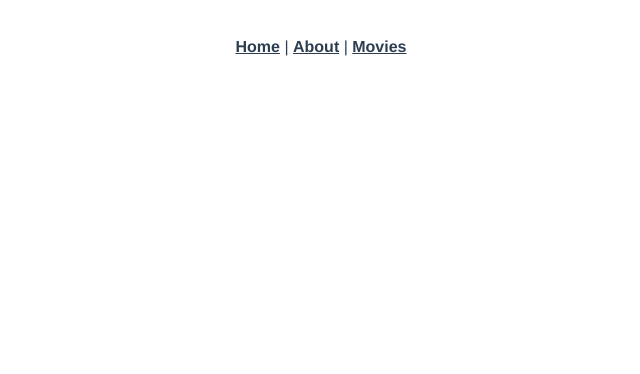
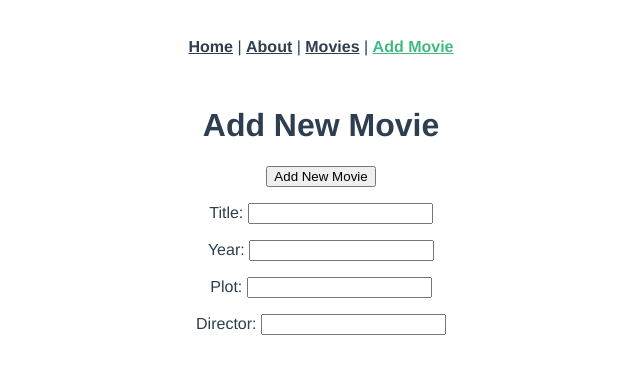
Before and after one commit to erwinreyzon/movie-app-frontend, a Vue app: page /new in a window 1280 px wide. Shown: the top 374 px of the page, without its empty margins (319-959 px from the left). Built offline with nearby package versions, Linux system fonts and the light colour scheme.

Commit message:
adds MoviesNew.vue with create function

```diff
--- a/src/App.vue
+++ b/src/App.vue
@@ -5,6 +5,8 @@
     <router-link to="/about">About</router-link>
     |
     <router-link to="/movies">Movies</router-link>
+    |
+    <router-link to="/new">Add Movie</router-link>
   </nav>
   <router-view />
 </template>
--- a/src/router/index.js
+++ b/src/router/index.js
@@ -1,6 +1,7 @@
 import { createRouter, createWebHistory } from "vue-router";
 import HomeView from "../views/HomeView.vue";
 import MoviesIndex from "../views/MoviesIndex.vue";
+import MoviesNew from "../views/MoviesNew.vue";
 
 const routes = [
   {
@@ -21,6 +22,11 @@ const routes = [
     name: "movies",
     component: MoviesIndex,
   },
+  {
+    path: "/new",
+    name: "new",
+    component: MoviesNew,
+  },
 ];
 
 const router = createRouter({
--- /dev/null
+++ b/src/views/MoviesNew.vue
@@ -0,0 +1,56 @@
+<script>
+import axios from "axios";
+
+export default {
+  data: function () {
+    return {
+      message: "Add New Movie",
+      newMovieParams: {},
+      errors: [],
+    };
+  },
+  methods: {
+    createMovie: function () {
+      axios
+        .post("/movies.json", this.newMovieParams)
+        .then((response) => {
+          console.log("Created", response.data);
+          this.movies.push(response.data);
+        })
+        .catch((error) => console.log(error.response));
+    },
+  },
+};
+</script>
+
+<template>
+  <h1>{{ message }}</h1>
+
+  <div>
+    <button v-on:click="createMovie()">Add New Movie</button>
+    <div>
+      <p>
+        Title:
+        <input type="text" v-model="newMovieParams.title" />
+      </p>
+    </div>
+    <div>
+      <p>
+        Year:
+        <input type="text" v-model="newMovieParams.year" />
+      </p>
+    </div>
+    <div>
+      <p>
+        Plot:
+        <input type="text" v-model="newMovieParams.plot" />
+      </p>
+    </div>
+    <div>
+      <p>
+        Director:
+        <input type="text" v-model="newMovieParams.director" />
+      </p>
+    </div>
+  </div>
+</template>
```
